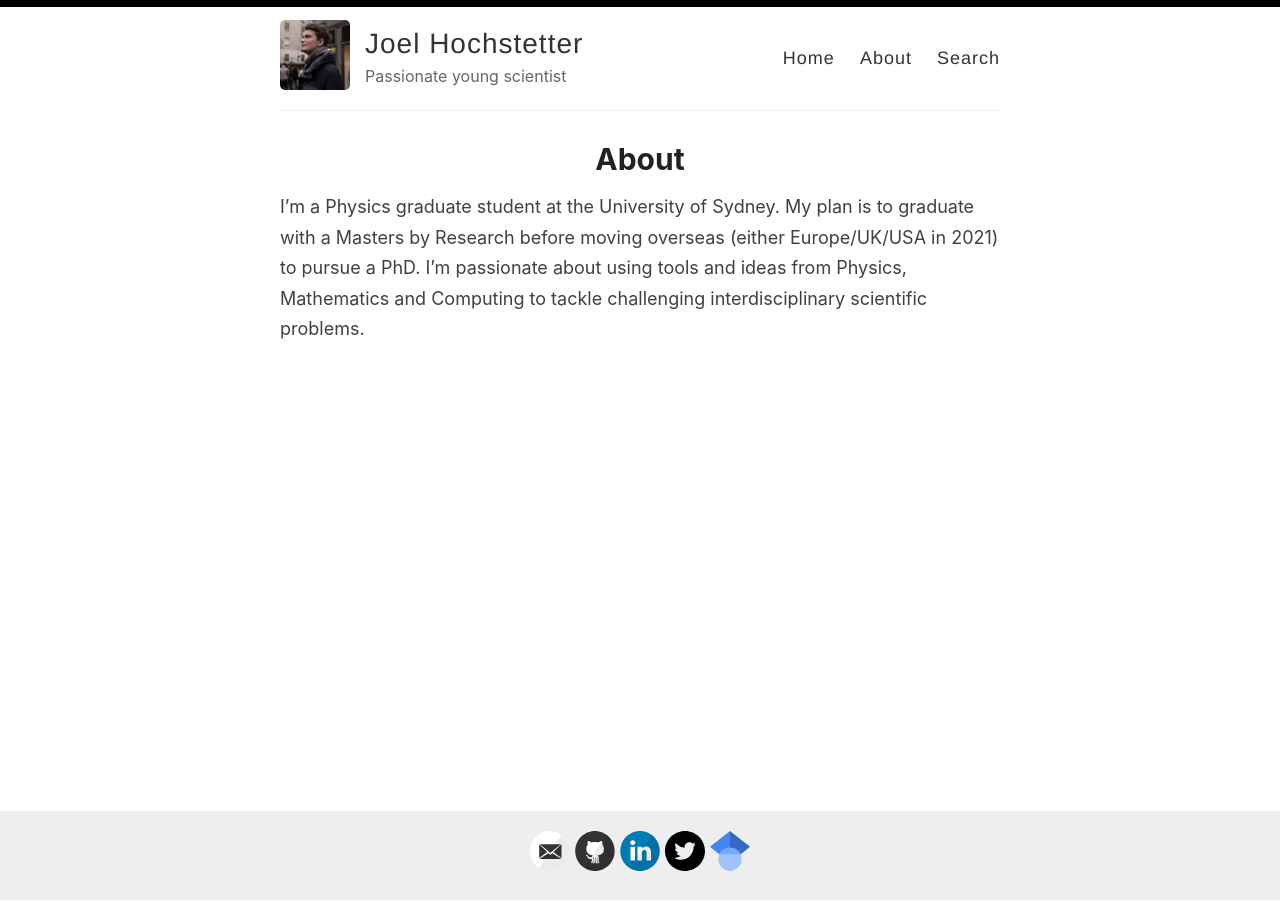
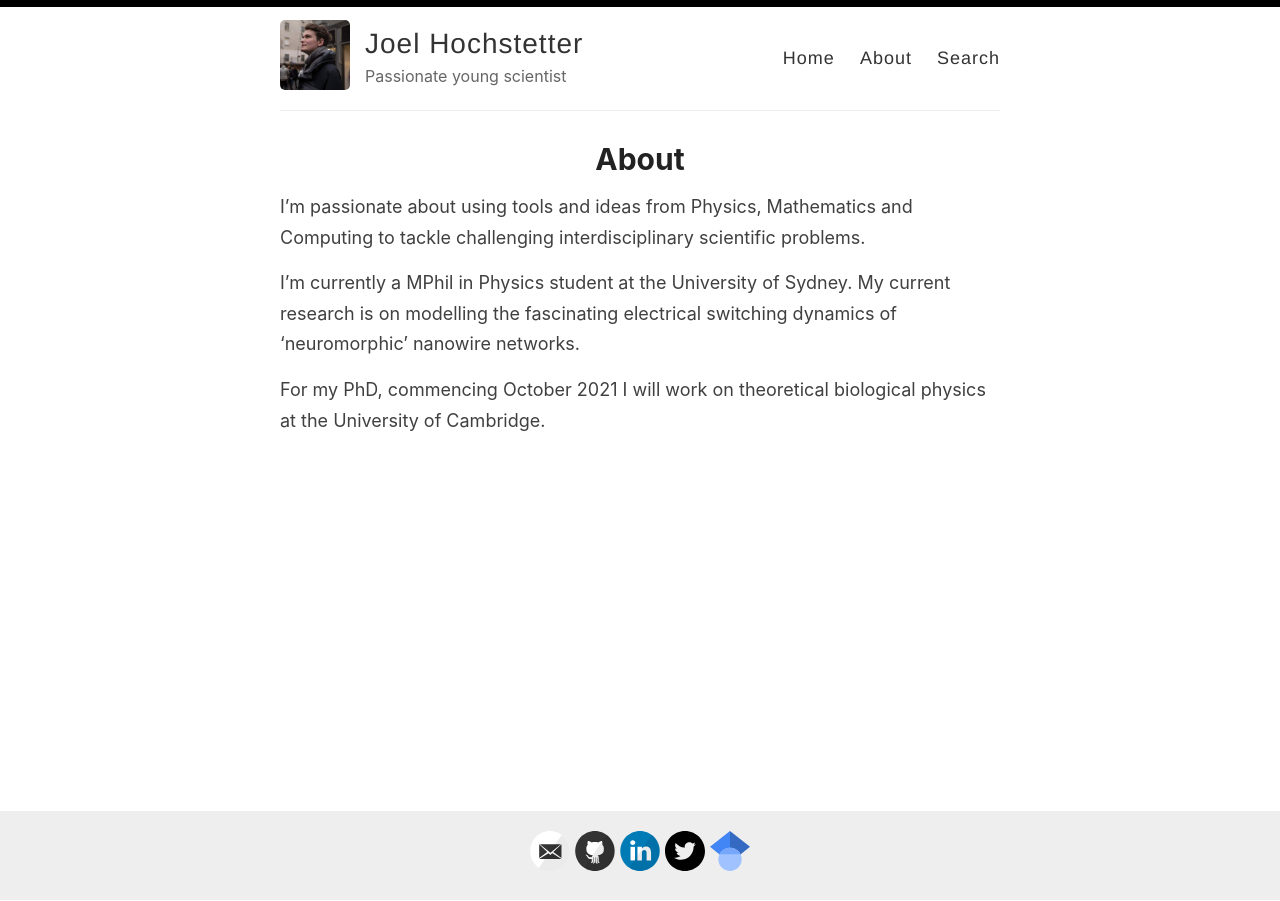
Before and after one commit to joelhochstetter/joelhochstetter.github.io, a Jekyll site: the page built from _pages/about.md, in a window 1280 px wide. Built offline with Jekyll 4.4.1, drawn with Linux system fonts in a browser that asks for light colours.

Commit message:
Update files

```diff
--- a/_pages/about.md
+++ b/_pages/about.md
@@ -4,4 +4,8 @@ title: About
 permalink: /about/
 ---
 
-I'm a Physics graduate student at the University of Sydney. My plan is to graduate with a Masters by Research before moving overseas (either Europe/UK/USA in 2021) to pursue a PhD. I'm passionate about using tools and ideas from Physics, Mathematics and Computing to tackle challenging interdisciplinary scientific problems.
+I'm passionate about using tools and ideas from Physics, Mathematics and Computing to tackle challenging interdisciplinary scientific problems.
+
+I'm currently a MPhil in Physics student at the University of Sydney. My current research is on modelling the fascinating electrical switching dynamics of 'neuromorphic' nanowire networks.
+
+For my PhD, commencing October 2021 I will work on theoretical biological physics at the University of Cambridge.
```
